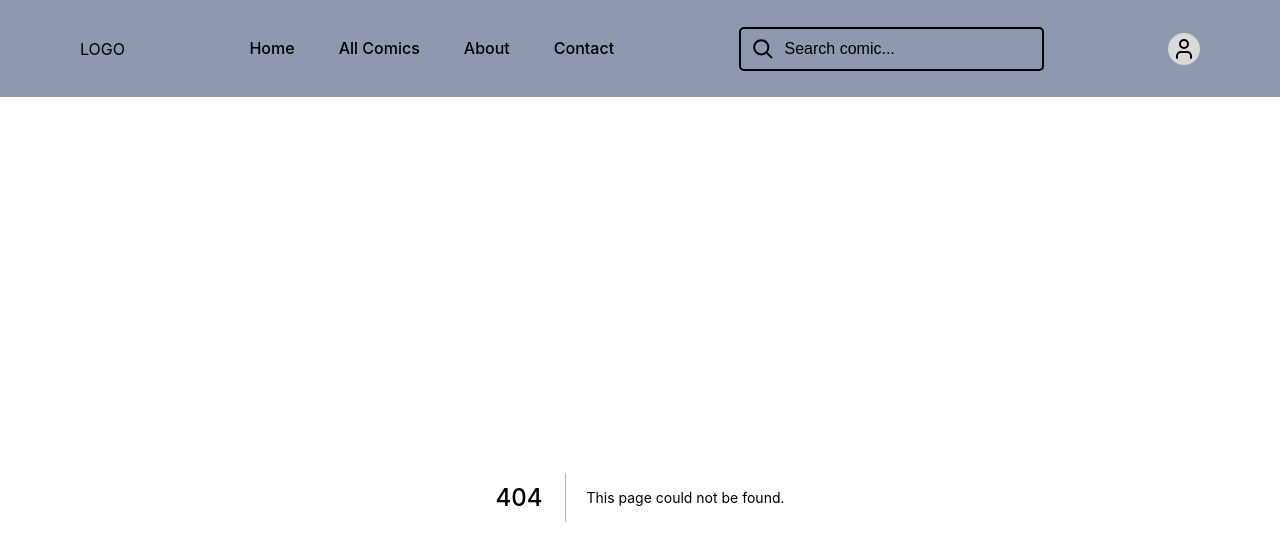
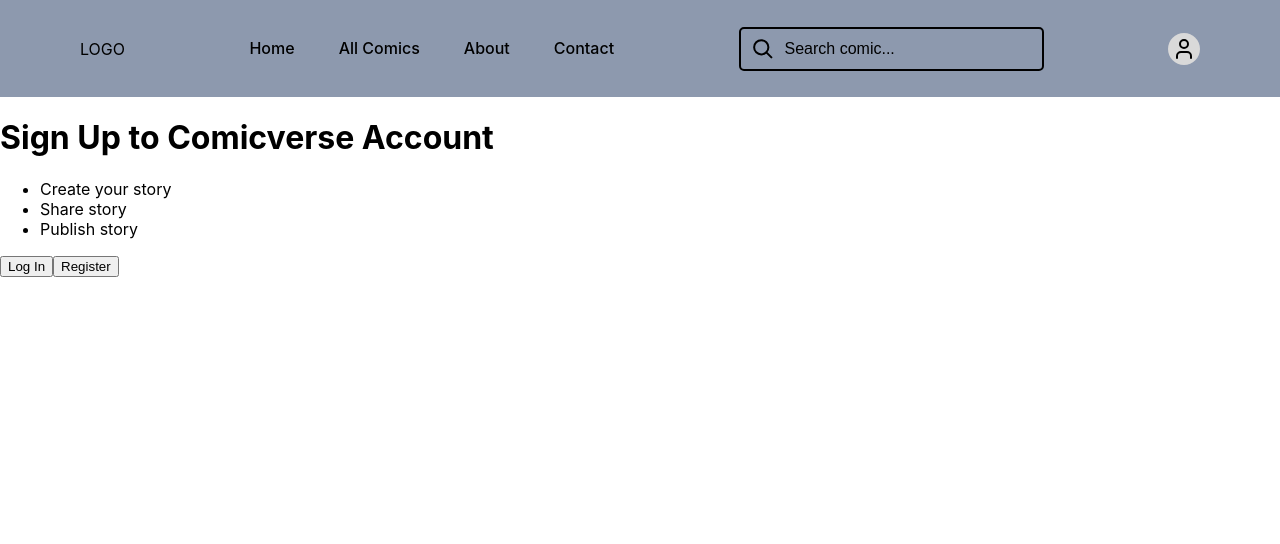
Before and after one commit to Worldwide-Talented-Fellows/comicverse, a Next.js app: page /redirect in a window 1280 px wide. Before the commit this address had no page. Shown: the top 544 px of the page. Built offline with nearby package versions, Linux system fonts and the light colour scheme.

Commit message:
Add skeleton for redirect page

```diff
--- /dev/null
+++ b/pages/redirect.js
@@ -0,0 +1,20 @@
+const Redirect = () => {
+    return (
+        <>
+            <div>
+                <h1>Sign Up to Comicverse Account</h1>
+                <ul>
+                    <li>Create your story</li>
+                    <li>Share story</li>
+                    <li>Publish story</li>
+                </ul>
+                <div>
+                    <button>Log In</button>
+                    <button>Register</button>
+                </div>
+            </div>
+        </>
+    );
+};
+
+export default Redirect;
```
